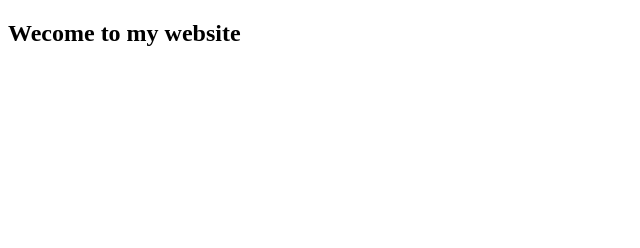
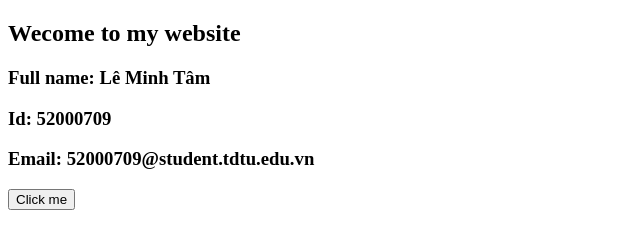
Before and after one commit to LeMinhTam1810/Lab04-Ex1, a plain HTML site: page index.html in a window 1280 px wide. Shown: the whole page, without its empty margins (0-640 px from the left). Drawn offline with Linux system fonts and the light colour scheme.

Commit message:
add javascript to file

```diff
--- a/index.html
+++ b/index.html
@@ -8,5 +8,10 @@
 </head>
 <body>
     <h2>Wecome to my website</h2>
+    <h3>Full name: Lê Minh Tâm</h3>
+    <h3>Id: 52000709</h3>
+    <h3>Email: 52000709@student.tdtu.edu.vn</h3>
+    <button id = 'myButton' >Click me</button>
+    <script src="main.js"> </script>
 </body>
 </html>
--- /dev/null
+++ b/main.js
@@ -0,0 +1,4 @@
+let btn = document.getElementById('myButton')
+btn.addEventListener('click', () =>{
+    alert('Okay')
+})
```
